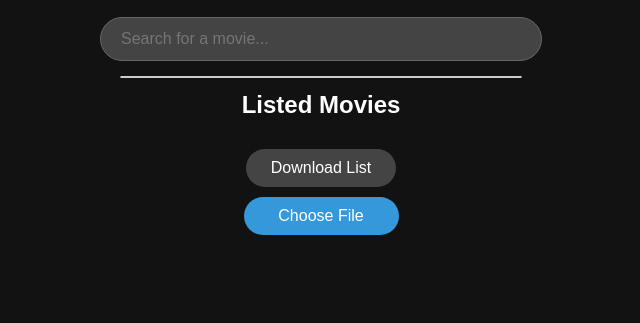
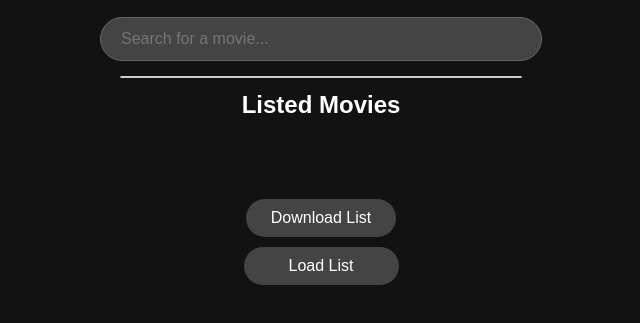
Before and after one commit to Ahmed-Nishath/Movie-Organizer, a plain HTML site: page index.html in a window 1280 px wide. Both pictures are taken after a click on the button "Dark Mode". Shown: the part 141-464 px from the top of the page, without its empty margins (319-959 px from the left). Drawn offline with Linux system fonts and the light colour scheme.

Commit message:
Add files via upload

```diff
--- a/index.html
+++ b/index.html
@@ -35,7 +35,7 @@
         <button id="download-btn">Download List</button>
 
         <!-- Custom File Input -->
-        <label for="file-input" class="custom-file-upload">Choose File</label>
+        <label for="file-input" class="custom-file-upload">Load List</label>
         <input type="file" id="file-input" accept=".json" />
     </div>
 
--- a/styles.css
+++ b/styles.css
@@ -207,9 +207,6 @@ img {
 }
 
 
-
-
-
 .modal-content {
     background-color: #fff;
     padding: 30px;
@@ -280,6 +277,10 @@ img {
     background-color: #2980b9;
 }
 
+#download-btn{
+    margin-top: 60px;
+}
+
 /* Dark mode adjustments */
 body.dark-mode {
     background-color: #121212;
@@ -292,6 +293,11 @@ body.dark-mode .modal-content {
 }
 
 body.dark-mode .close {
+    color: white;
+}
+
+body.dark-mode .custom-file-upload {
+    background-color: #444;
     color: white;
 }
 
@@ -323,7 +329,7 @@ body.dark-mode .suggestion-item:hover {
 }
 
 /* Responsive styles */
-@media (max-width: 600px) {
+@media (max-width: 750px) {
 
     #selected-movies {
         display: block; /* Change to block for list-style display */
```
